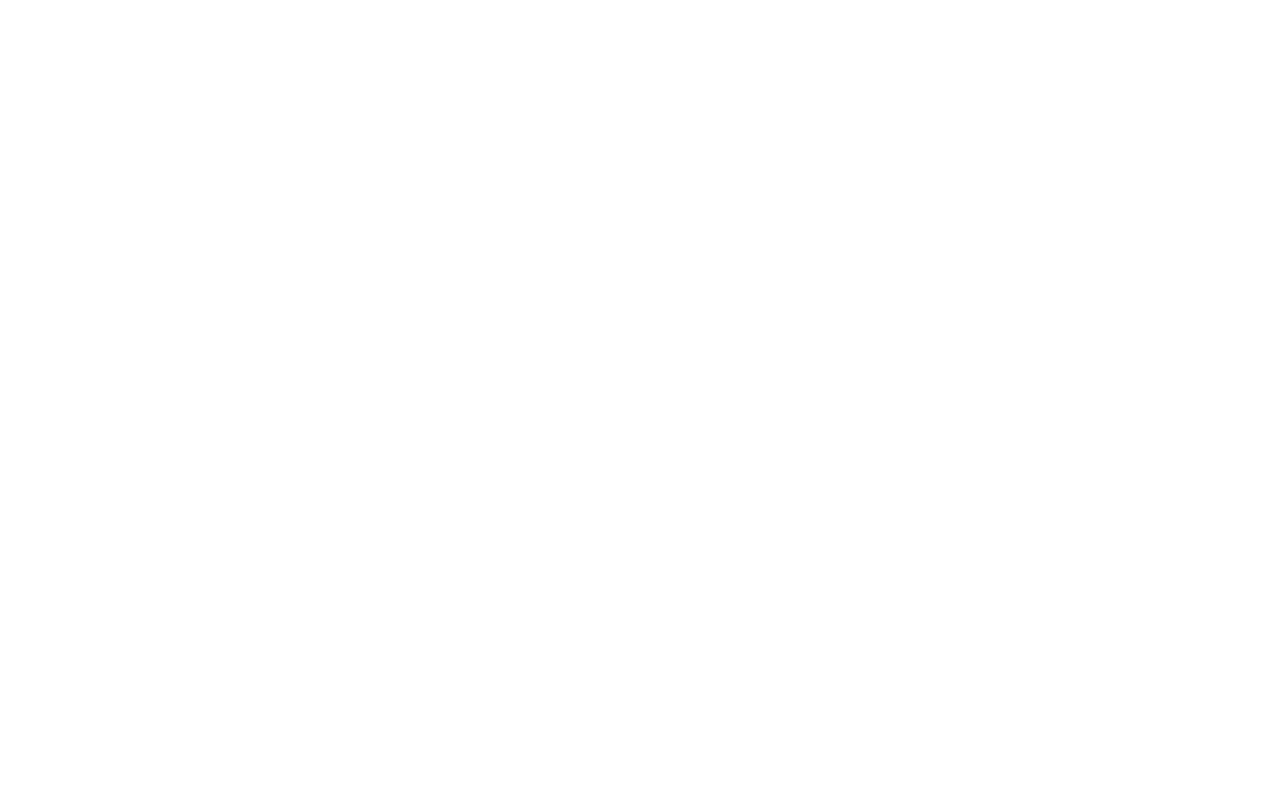
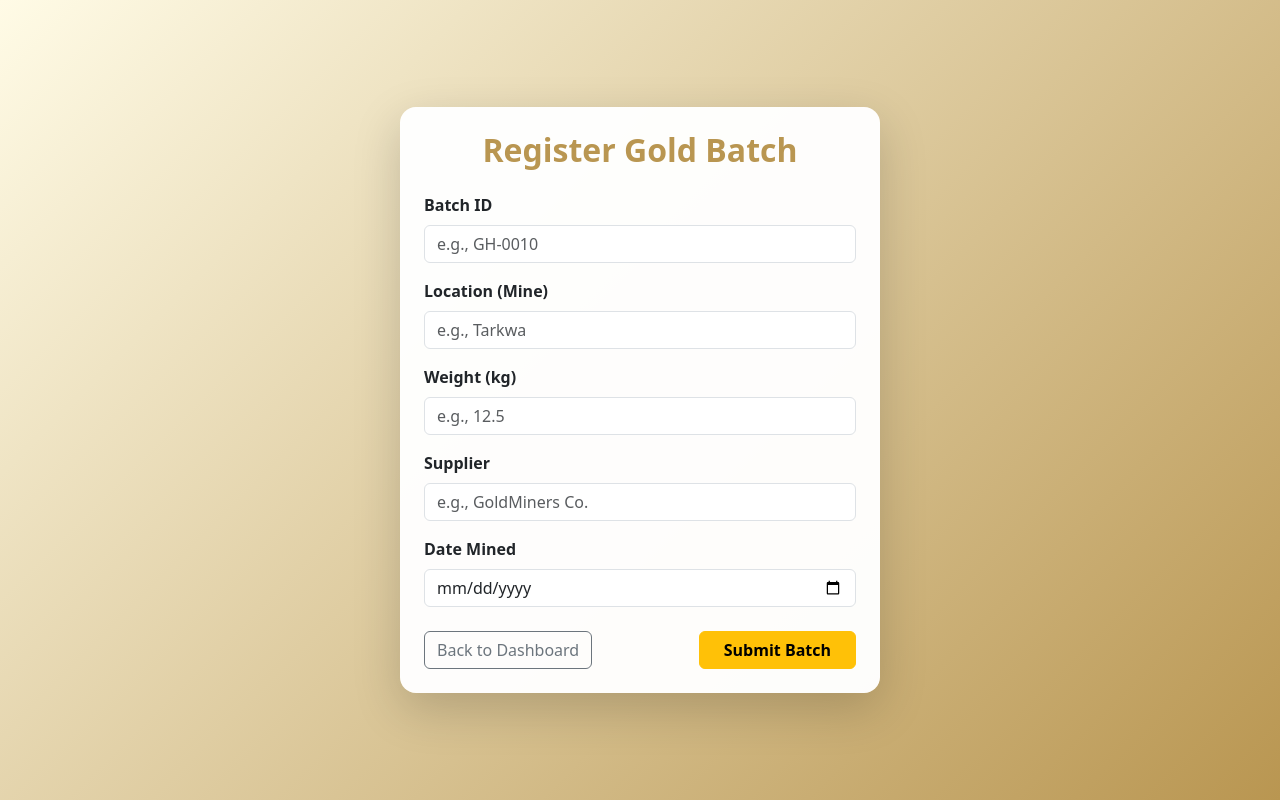
Before and after one commit to goldbodtraceabilityapp/gold-trace-app, a React (Vite) app in the folder frontend/: page /register-batch in a window 1280 px wide. Before the commit this address had no page. Built offline with nearby package versions, Linux system fonts and the light colour scheme; sample sign-in values are in the browser's storage.

Commit message:
Built register batch page

```diff
--- a/frontend/src/App.jsx
+++ b/frontend/src/App.jsx
@@ -1,14 +1,21 @@
 // src/App.jsx
-import React from 'react';
-import { Routes, Route } from 'react-router-dom';
-import LoginPage from './pages/LoginPage';
-import DashboardPage from './pages/DashboardPage';
-import ProtectedRoute from './components/ProtectedRoute';
+import React from "react";
+import { Routes, Route } from "react-router-dom";
+
+import LoginPage from "./pages/LoginPage";
+import DashboardPage from "./pages/DashboardPage";
+import RegisterBatchPage from "./pages/RegisterBatchPage";
+import TraceHistoryPage from "./pages/TraceHistoryPage";
+
+import ProtectedRoute from "./components/ProtectedRoute";
 
 function App() {
   return (
     <Routes>
+      {/* Public route */}
       <Route path="/" element={<LoginPage />} />
+
+      {/* Dashboard (protected) */}
       <Route
         path="/dashboard"
         element={
@@ -17,6 +24,26 @@
           </ProtectedRoute>
         }
       />
+
+      {/* Register Batch (protected) */}
+      <Route
+        path="/register-batch"
+        element={
+          <ProtectedRoute>
+            <RegisterBatchPage />
+          </ProtectedRoute>
+        }
+      />
+
+      {/* Trace History (protected) */}
+      <Route
+        path="/trace-history"
+        element={
+          <ProtectedRoute>
+            <TraceHistoryPage />
+          </ProtectedRoute>
+        }
+      />
     </Routes>
   );
 }
--- /dev/null
+++ b/frontend/src/pages/RegisterBatchPage.jsx
@@ -0,0 +1,180 @@
+// src/pages/RegisterBatchPage.jsx
+import React, { useState } from 'react';
+import { useNavigate } from 'react-router-dom';
+import API from '../services/api';
+
+function RegisterBatchPage() {
+  const navigate = useNavigate();
+  const [formData, setFormData] = useState({
+    batchId: '',
+    location: '',
+    weight: '',
+    supplier: '',
+    dateMined: '',
+  });
+  const [message, setMessage] = useState('');
+  const [error, setError] = useState('');
+
+  const handleChange = (e) => {
+    setFormData({
+      ...formData,
+      [e.target.name]: e.target.value,
+    });
+  };
+
+  const handleSubmit = async (e) => {
+    e.preventDefault();
+    setMessage('');
+    setError('');
+
+    try {
+      const res = await API.post('/batches', formData);
+      setMessage('Gold batch registered successfully!');
+      setFormData({
+        batchId: '',
+        location: '',
+        weight: '',
+        supplier: '',
+        dateMined: '',
+      });
+    } catch (err) {
+      const serverMsg = err.response?.data?.message || 'Error registering batch.';
+      setError(serverMsg);
+    }
+  };
+
+  const goBack = () => {
+    navigate('/dashboard');
+  };
+
+  return (
+    <div
+      className="d-flex align-items-center justify-content-center"
+      style={{
+        minHeight: '100vh',
+        width: '100vw',           // Ensure full viewport width
+        margin: 0,                // Remove default margin
+        background: 'linear-gradient(135deg, #fffbe6 0%, #b99651 100%)',
+        padding: 0,
+        overflowX: 'hidden'       // Prevent horizontal scroll
+      }}
+    >
+      <div
+        className="shadow-lg rounded-4 p-4"
+        style={{
+          background: 'rgba(255,255,255,0.97)',
+          maxWidth: 480,
+          width: '100%',
+        }}
+      >
+        <h2 className="mb-4" style={{ color: '#b99651', textAlign: 'center', fontWeight: 700 }}>
+          Register Gold Batch
+        </h2>
+
+        {message && (
+          <div className="alert alert-success text-center">{message}</div>
+        )}
+        {error && (
+          <div className="alert alert-danger text-center">{error}</div>
+        )}
+
+        <form onSubmit={handleSubmit} className="row g-3">
+          <div className="col-12">
+            <label htmlFor="batchId" className="form-label fw-semibold">
+              Batch ID
+            </label>
+            <input
+              type="text"
+              id="batchId"
+              name="batchId"
+              className="form-control"
+              value={formData.batchId}
+              onChange={handleChange}
+              placeholder="e.g., GH-0010"
+              required
+            />
+          </div>
+
+          <div className="col-12">
+            <label htmlFor="location" className="form-label fw-semibold">
+              Location (Mine)
+            </label>
+            <input
+              type="text"
+              id="location"
+              name="location"
+              className="form-control"
+              value={formData.location}
+              onChange={handleChange}
+              placeholder="e.g., Tarkwa"
+              required
+            />
+          </div>
+
+          <div className="col-12">
+            <label htmlFor="weight" className="form-label fw-semibold">
+              Weight (kg)
+            </label>
+            <input
+              type="number"
+              id="weight"
+              name="weight"
+              className="form-control"
+              value={formData.weight}
+              onChange={handleChange}
+              placeholder="e.g., 12.5"
+              step="0.01"
+              required
+            />
+          </div>
+
+          <div className="col-12">
+            <label htmlFor="supplier" className="form-label fw-semibold">
+              Supplier
+            </label>
+            <input
+              type="text"
+              id="supplier"
+              name="supplier"
+              className="form-control"
+              value={formData.supplier}
+              onChange={handleChange}
+              placeholder="e.g., GoldMiners Co."
+              required
+            />
+          </div>
+
+          <div className="col-12">
+            <label htmlFor="dateMined" className="form-label fw-semibold">
+              Date Mined
+            </label>
+            <input
+              type="date"
+              id="dateMined"
+              name="dateMined"
+              className="form-control"
+              value={formData.dateMined}
+              onChange={handleChange}
+              required
+            />
+          </div>
+
+          <div className="col-12 d-flex justify-content-between mt-4">
+            <button
+              type="button"
+              className="btn btn-outline-secondary"
+              onClick={goBack}
+            >
+              Back to Dashboard
+            </button>
+            <button type="submit" className="btn btn-warning px-4" style={{ fontWeight: 600 }}>
+              Submit Batch
+            </button>
+          </div>
+        </form>
+      </div>
+    </div>
+  );
+}
+
+export default RegisterBatchPage;
--- /dev/null
+++ b/frontend/src/pages/TraceHistoryPage.jsx
@@ -0,0 +1,14 @@
+// src/pages/TraceHistoryPage.jsx
+import React from 'react';
+
+function TraceHistoryPage() {
+  return (
+    <div className="container my-5" style={{ maxWidth: '800px' }}>
+      <h2 style={{ color: '#b99651', textAlign: 'center' }}>Trace History</h2>
+      <p className="text-center">This page will list all registered gold batches.</p>
+      {/* Later, you’ll fetch and show a table of batches here */}
+    </div>
+  );
+}
+
+export default TraceHistoryPage;
```
